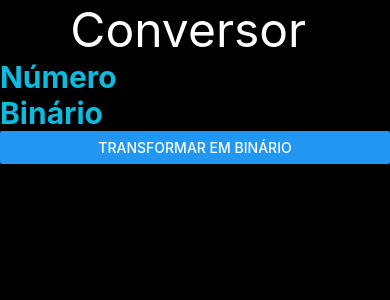
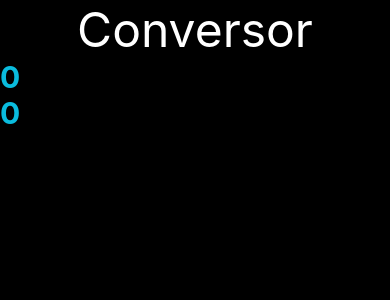
Before and after one commit to vinibispo/numBase, a React Native app: screen / in a window 390 px wide. Shown: the top 300 px of the page. Built offline with nearby package versions, Linux system fonts and the light colour scheme.

Commit message:
adding decimal and fixing bugs

```diff
--- a/App.js
+++ b/App.js
@@ -3,17 +3,29 @@
 /* eslint-disable prettier/prettier */
 import React, { useEffect, useState } from 'react'
 import {Text, View, TextInput, StyleSheet, TouchableOpacity, Button} from 'react-native'
-import {getNumberToBinary} from './utils'
+import {getDecimalToBinary, getBinaryToDecimal} from './utils'
 const App = () =>{
 const [number, setNumber] = useState('')
-const [bin, setBin] = useState('Binário')
+const [bin, setBin] = useState('')
+useEffect(()=>{
+  if(!(number === '' && bin !== '')){
+    setBin(getDecimalToBinary(number))
+  }
+}, [number])
+useEffect(()=>{
+  if(!(bin === '' && number !== '')){
+    setNumber(getBinaryToDecimal(bin))
+  }
+   }, [bin])
 const handleNumber = value => setNumber(value)
   return(
     <View style ={styles.container}>
-      <Text style={styles.title}>Conversor {number}</Text>
-      <TextInput placeholderTextColor={"#0abcde"} style={styles.number} placeholder={"Número"} keyboardType={"numeric"} value={number} onChangeText={handleNumber}></TextInput>
-  <Text style={styles.number}>{bin}</Text>
-  <Button style={styles.button} onPress={() => setBin(getNumberToBinary(number))} title={"Transformar em binário"}></Button>
+      <Text style={styles.title}>Conversor</Text>
+      <TextInput
+        placeholderTextColor={"#0abcde"}
+          style={styles.number} placeholder={"Número"} keyboardType={"numeric"} value={number} onChangeText={handleNumber}
+          ></TextInput>
+      <TextInput style={styles.number}value={bin} placeholder={"Binário"}></TextInput>
     </View>
   )
 }
--- a/utils/binary.js
+++ b/utils/binary.js
@@ -1,6 +1,5 @@
-export const getNumberToBinary = (number) =>{
-    console.log(number)
-    if(number == ''){
+export const getDecimalToBinary = (number) =>{
+    if(number === ''){
         number = 0
     }
     number = Number(number)
--- /dev/null
+++ b/utils/decimal.js
@@ -0,0 +1,6 @@
+export const getBinaryToDecimal = (binary) =>{
+    if(binary === ''){
+        binary = '0'
+    }
+    return parseInt(binary, 2)
+}
--- a/utils/index.js
+++ b/utils/index.js
@@ -1 +1,2 @@
-export {getNumberToBinary} from './binary'
+export {getDecimalToBinary} from './binary'
+export {getBinaryToDecimal} from './decimal'
```
